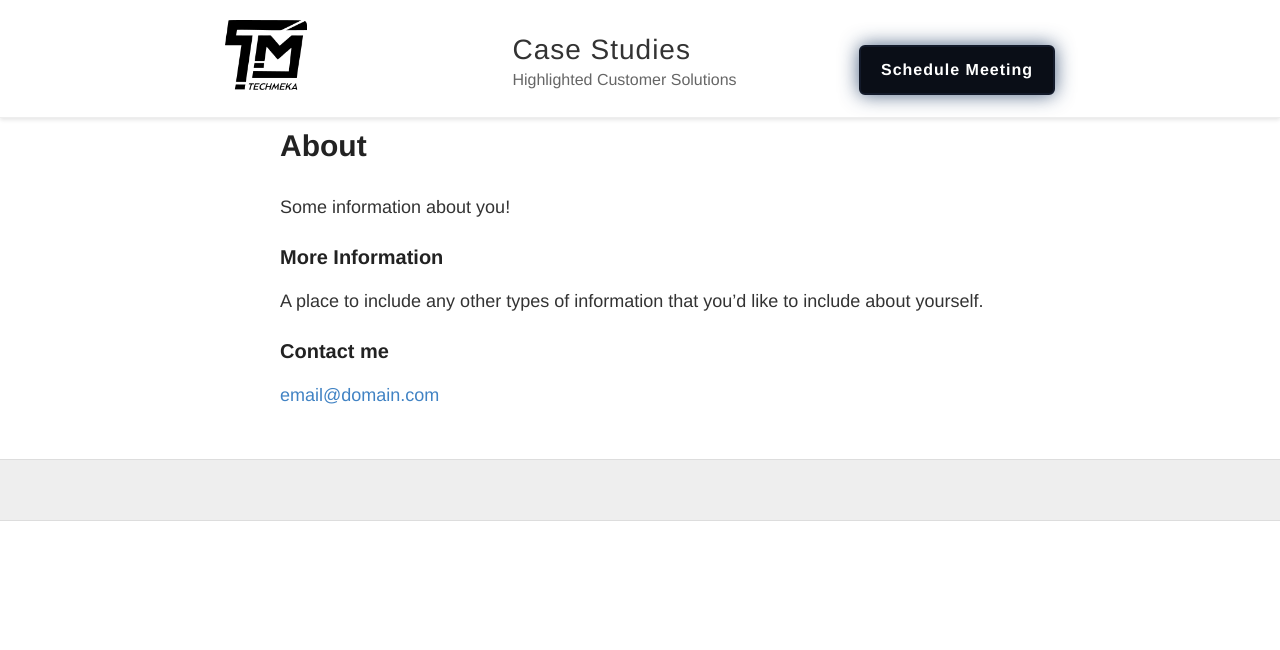
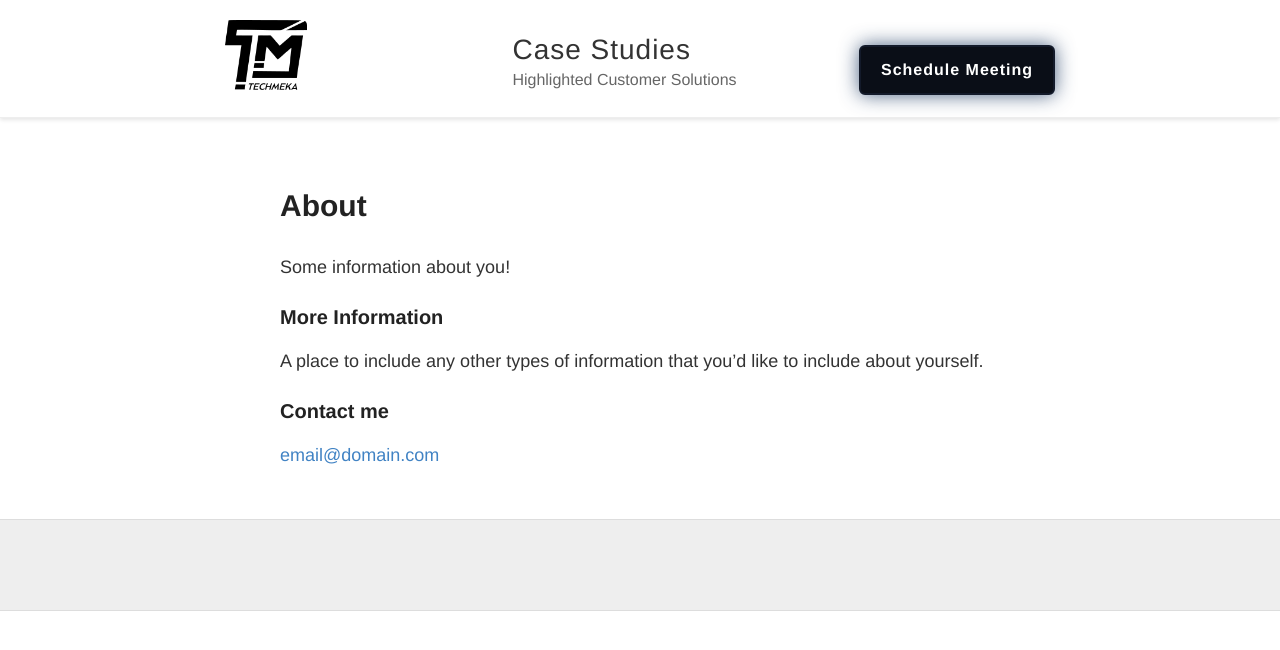
Before and after one commit to Techmeka/blog, a Jekyll site: the page built from docs/about.md, in a window 1280 px wide. Shown: the top 650 px of the page. Built offline with Jekyll 4.4.1, drawn with Linux system fonts in a browser that asks for light colours.

```diff
--- a/docs/assets/css/style.scss
+++ b/docs/assets/css/style.scss
@@ -24,11 +24,12 @@
 }
 
 .container {
+  padding-top: 50px !important;
   margin: 0 auto;
   max-width: 740px;
   padding: 0 10px;
   width: 100%;
-  padding-top: 20px !important; // Added padding to prevent content from being hidden behind the fixed header
+
 }
 
 h1, h2, h3, h4, h5, h6 {
```
